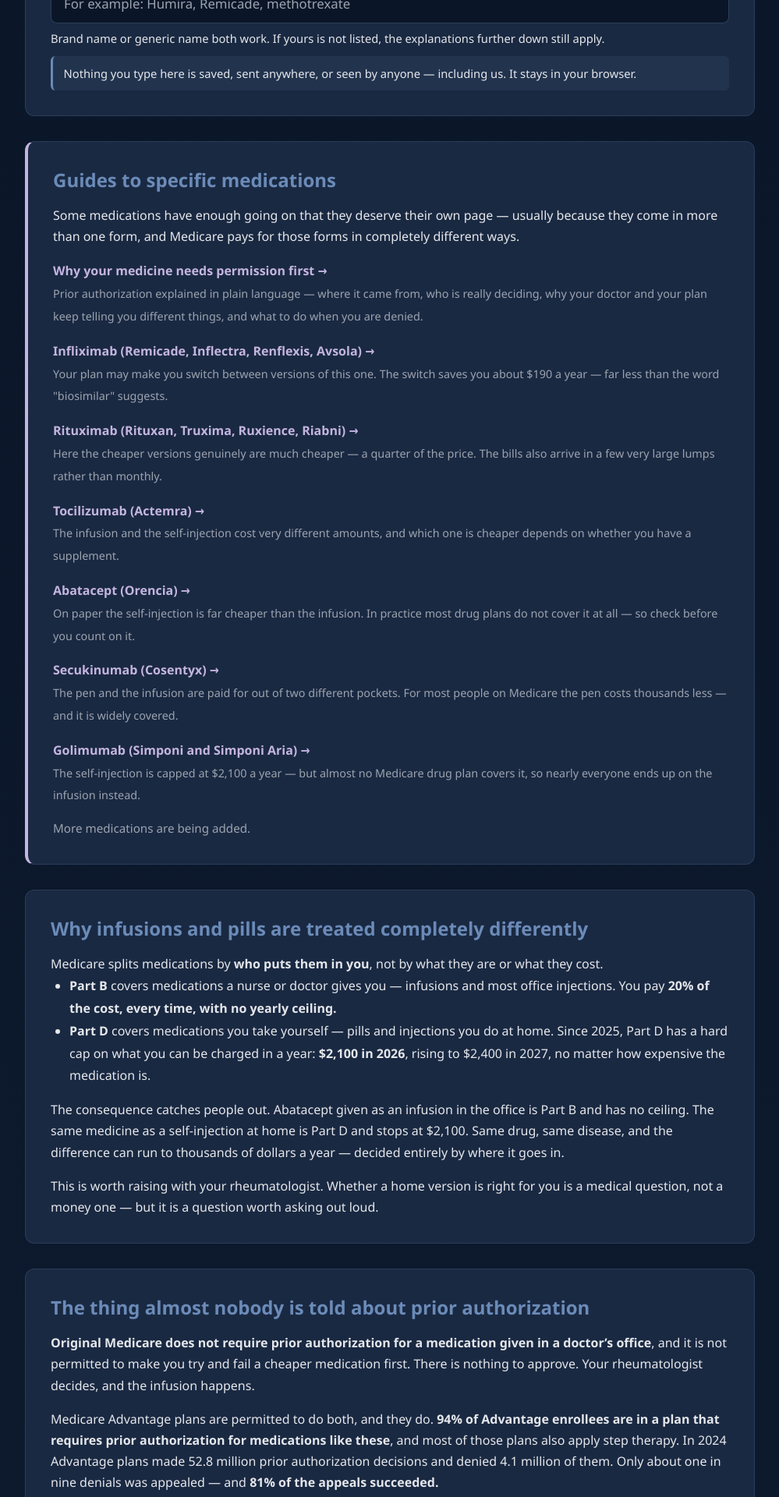
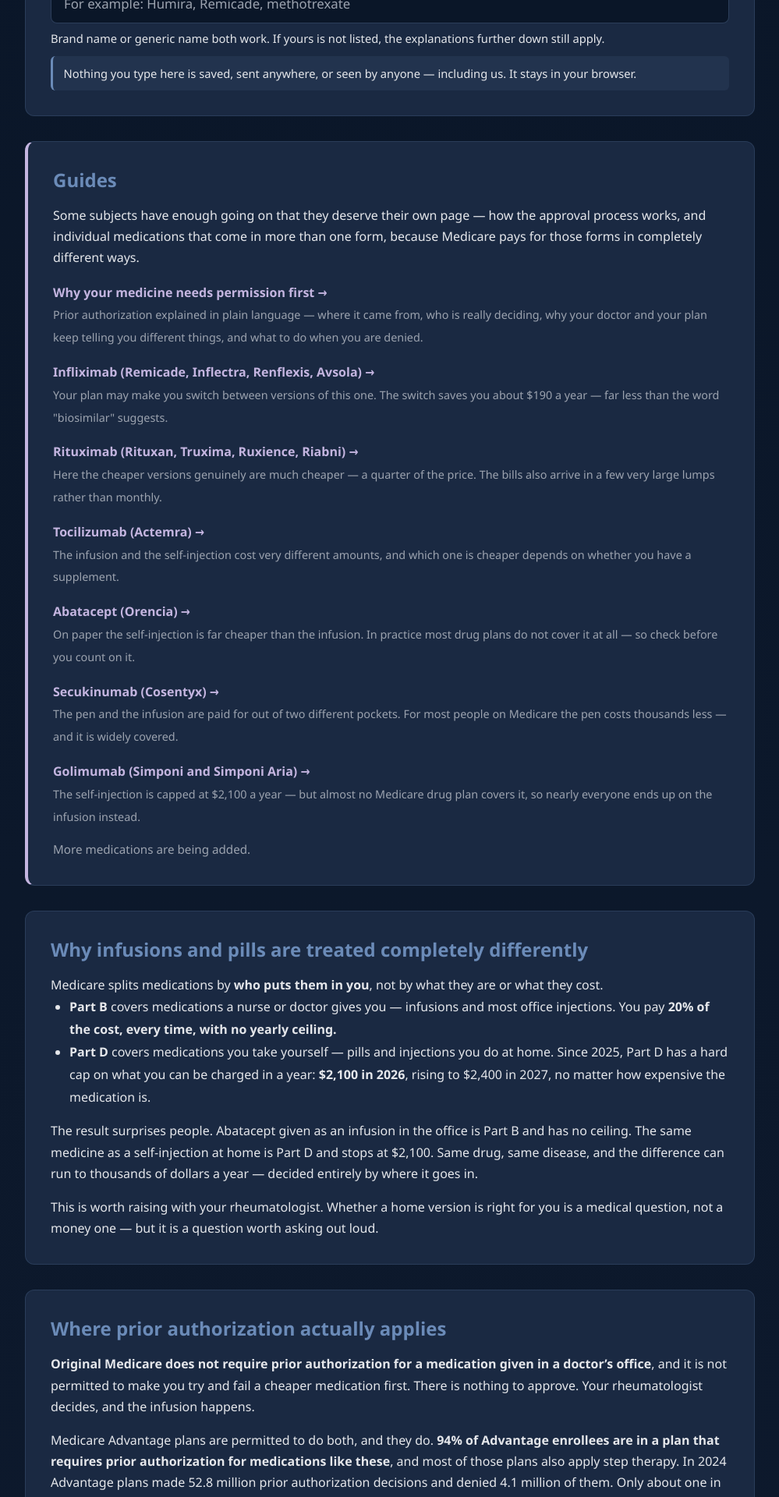
Before and after one commit to rheumify/rheumify-website, a Next.js app: page /patients/insurance in a window 1280 px wide. Shown: the part 575-2495 px from the top of the page at 78% size, without its empty margins (140-1139 px from the left). Built offline with nearby package versions, Linux system fonts and the light colour scheme.

Commit message:
Reword "catches people out"; drop "almost nobody" heading; fix guides card heading

```diff
--- a/app/patients/insurance/page.js
+++ b/app/patients/insurance/page.js
@@ -41,11 +41,11 @@ export default function InsurancePage() {
       </div>
 
       <div className="content-card" style={{ borderLeft: '4px solid var(--purple-light)' }}>
-        <h2>Guides to specific medications</h2>
+        <h2>Guides</h2>
         <p>
-          Some medications have enough going on that they deserve their own page — usually because
-          they come in more than one form, and Medicare pays for those forms in completely different
-          ways.
+          Some subjects have enough going on that they deserve their own page — how the approval
+          process works, and individual medications that come in more than one form, because
+          Medicare pays for those forms in completely different ways.
         </p>
         <ul style={{ listStyle: 'none', padding: 0, marginTop: '1rem', marginLeft: 0 }}>
           {GUIDES.map((g) => (
@@ -86,7 +86,7 @@ export default function InsurancePage() {
           </li>
         </ul>
         <p style={{ marginTop: '1rem' }}>
-          The consequence catches people out. Abatacept given as an infusion in the office is Part B
+          The result surprises people. Abatacept given as an infusion in the office is Part B
           and has no ceiling. The same medicine as a self-injection at home is Part D and stops at
           $2,100. Same drug, same disease, and the difference can run to thousands of dollars a year
           — decided entirely by where it goes in.
@@ -98,7 +98,7 @@ export default function InsurancePage() {
       </div>
 
       <div className="content-card">
-        <h2>The thing almost nobody is told about prior authorization</h2>
+        <h2>Where prior authorization actually applies</h2>
         <p>
           <strong>Original Medicare does not require prior authorization for a medication given in
           a doctor&rsquo;s office</strong>, and it is not permitted to make you try and fail a
```
